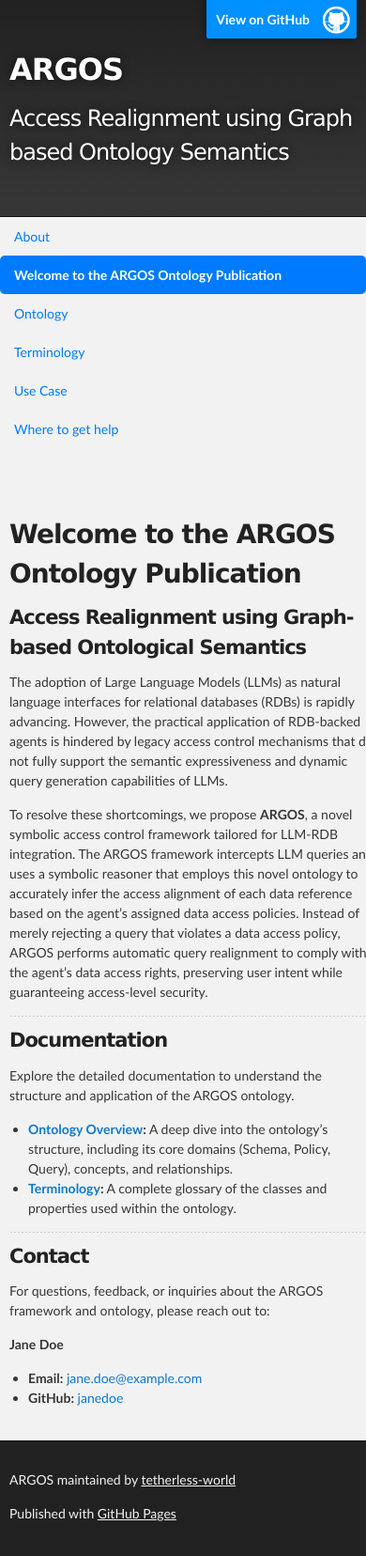
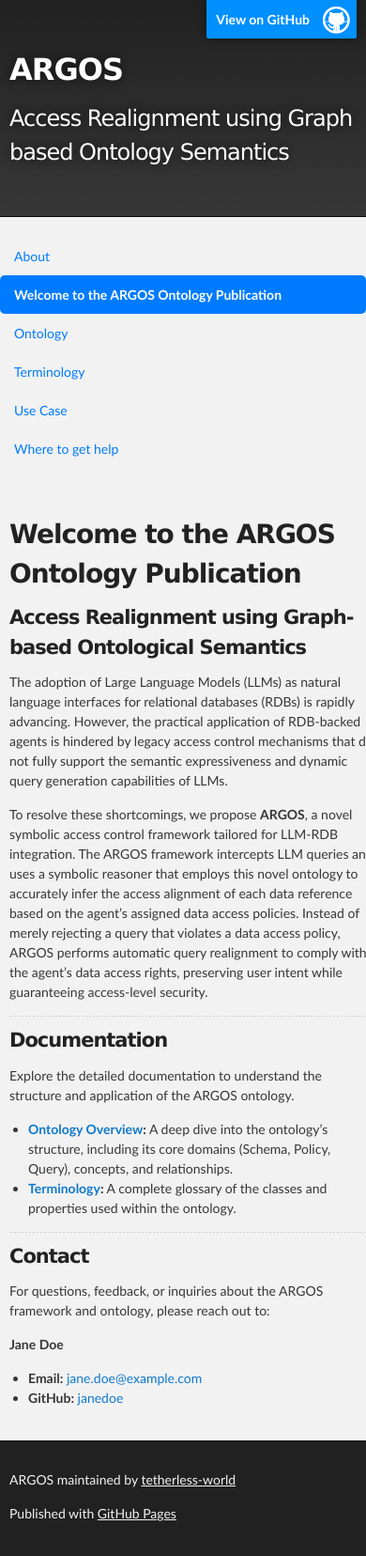
Before and after one commit to tetherless-world/argos, a Jekyll site: the page built from index.md, in a window 390 px wide. Shown: the whole page at 94% size. Built offline with Jekyll 4.4.1, drawn with Linux system fonts in a browser that asks for light colours; our own code applies the rules of GitHub Pages for plain Markdown files.

Commit message:
[update] sidebar styling

```diff
--- a/_layouts/default.html
+++ b/_layouts/default.html
@@ -53,11 +53,11 @@
       /* --- Responsive Design --- */
       @media screen and (max-width: 768px) {
         .main-container {
-          flex-direction: column; /* Stack sidebar and content on small screens */
+          flex-direction: column-reverse; /* Stack sidebar and content on small screens, with content first */
         }
         #sidebar {
           width: 100%; /* Sidebar takes full width */
-          margin-bottom: 1.5em;
+          margin-top: 1.5em;
         }
       }
     </style>
```
